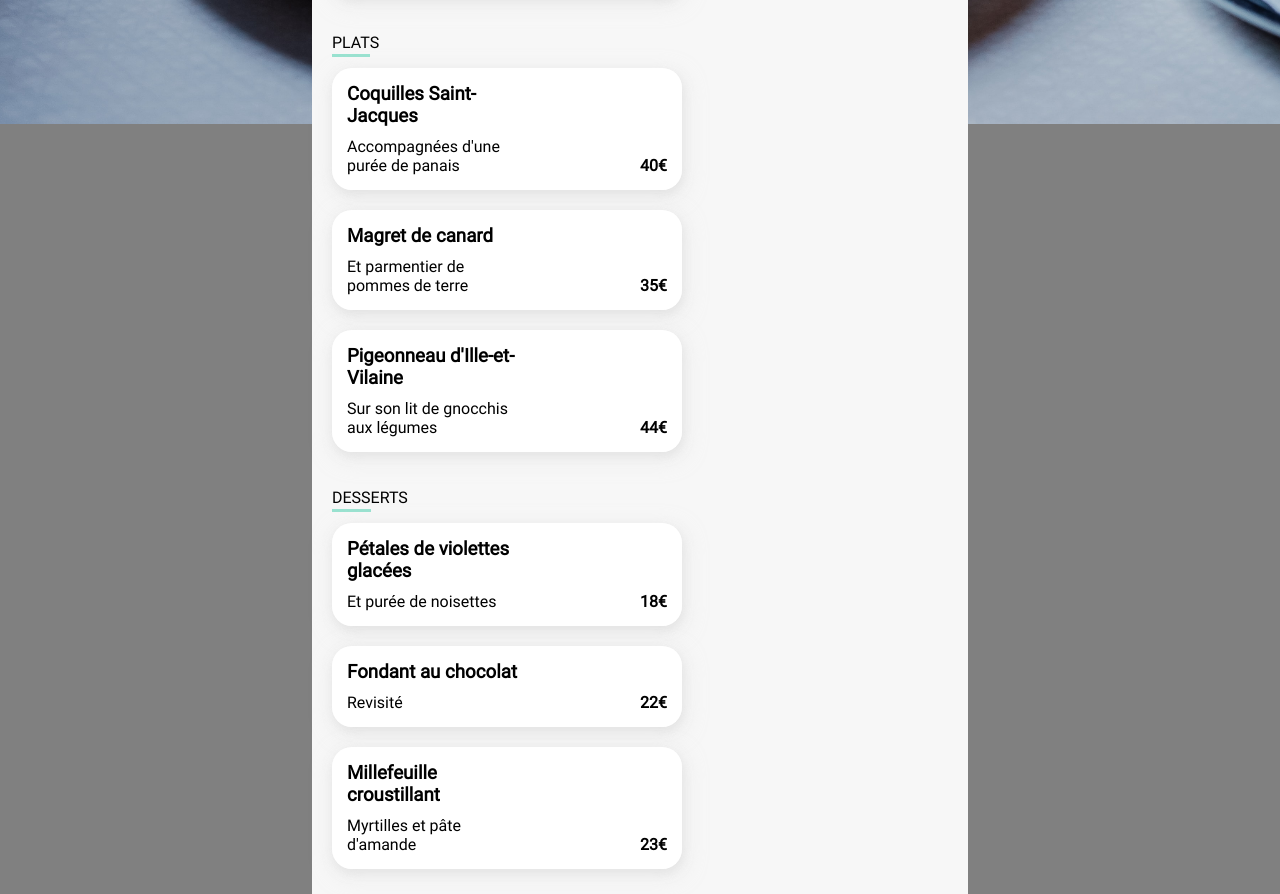
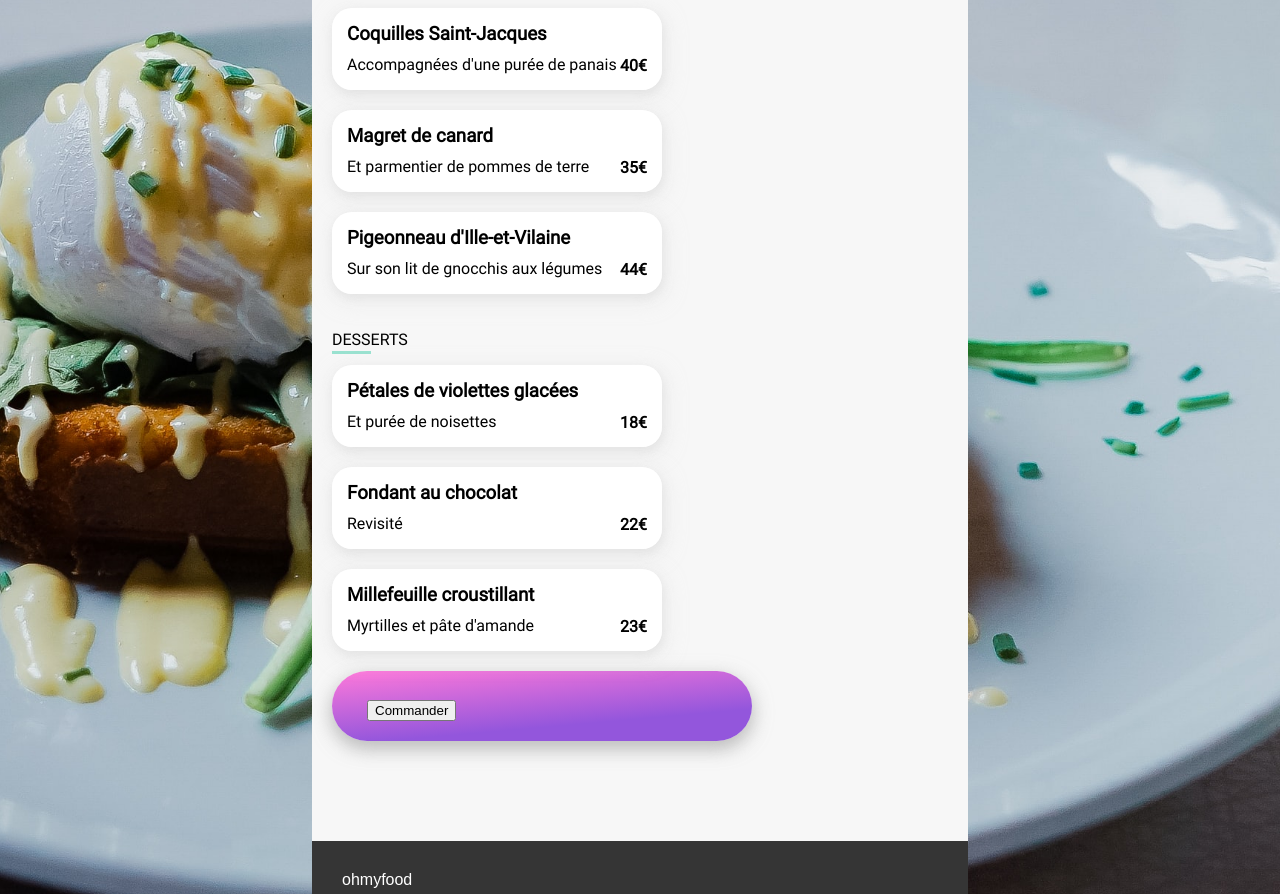
Before and after one commit to RykesZ/Projet_3, a website: page public/pages/menu_a_la_francaise.html in a window 1280 px wide. Shown: the part 890-1784 px from the top of the page. Drawn offline with Linux system fonts and the light colour scheme; a web font is replaced by a local one.

Commit message:
presque encore

```diff
--- a/public/pages/menu_a_la_francaise.html
+++ b/public/pages/menu_a_la_francaise.html
@@ -184,7 +184,9 @@
             </div>
         </div>
 
-
+        <div class="menu__button">
+            <button>Commander</button>
+        </div>
 
     </section>
 
--- a/sass/pages/work.scss
+++ b/sass/pages/work.scss
@@ -46,6 +46,7 @@
                 margin-right: 20px;
                 position: relative;
                 top: 50px;
+                height: 82px;
                 opacity: 1;
                 transform: translateY(-50px);
                 animation-name: slide-up;
@@ -65,13 +66,16 @@
                     border-radius: 20px 20px 20px 20px;
                     overflow: hidden;
                     height: 100%;
+                    width: 330px;
                     cursor: pointer;
                     z-index: 3;
                     &__nom {
-                        text-overflow: ellipsis;
                         padding: 15px;
-                        width: 175px;
+                        width: 300px;
                         h3, p {
+                            overflow: hidden;
+                            white-space: nowrap;
+                            text-overflow: ellipsis;
                             margin: 0;
                         }
                         h3 {
@@ -80,7 +84,8 @@
                     }
                     .animated {
                         display: flex;
-                        position: relative;
+                        position: absolute;
+                        height: 82px;
                         right: -75px;
                         transition: transform 500ms ease-in-out;
                         z-index: 2;
@@ -105,14 +110,42 @@
                             }
                         }
                     }
-                    :hover + .animated {
+                    &:hover .animated {
                         transform: translateX(-75px);
                         & .fa-check-circle {
                             transform: rotateZ(360deg);
                         }
                     }
+                    &:hover &__nom {
+                        animation-name: ellipsis;
+                        animation-duration: 500ms;
+                        animation-fill-mode: both;
+                    }
                 }
             }
+        }
+    }
+    &__button {
+        border-radius: 50px;
+        padding: 35px;
+        padding-top: 20px;
+        padding-bottom: 20px;
+        font-size: 1.6em;
+        box-shadow: 0 8px 16px 0 nth($black-shadow-colours, 1), 0 6px 20px 0 nth($black-shadow-colours, 2);
+        background-image: linear-gradient(175deg, $colour-secondary 0%, $colour-primary 70%);
+        color: white;
+        font-family: 'Roboto';
+        font-weight: 700;
+        border: none;
+        margin-bottom: 80px;
+        width: 350px;
+        align-self: center;
+        cursor: pointer;
+        &:hover {
+            box-shadow: 0 8px 16px 0 darken(nth($black-shadow-colours, 1), 50%), 0 6px 20px 0 darken(nth($black-shadow-colours, 2), 50%);
+            animation-name: animate-gradient;
+            animation-duration: 1000ms;
+            animation-fill-mode: both;
         }
     }
 }
@@ -128,30 +161,52 @@
     }
 }
 
+@keyframes ellipsis {
+    0% {
+        width: 300px;
+    }
+    25% {
+        width: 272.5px;
+    }
+    50% {
+        width: 245px;
+    }
+    75% {
+        width: 217.5px;
+    }
+    100% {
+        width: 190px;
+    }
+}
+
 .bg_a_la_francaise {
     background-image: url(../images/a_la_francaise.jpg);
-    background-size: 110%;
-    background-repeat: no-repeat;;
+    background-size: cover;
+    background-repeat: no-repeat;
     background-position: 50% 75px;
+    height: 110%;
 }
 
 .bg_la_note_enchantee {
     background-image: url(../images/la_note_enchantee.jpg);
-    background-size: 110%;
-    background-repeat: no-repeat;;
+    background-size: cover;
+    background-repeat: no-repeat;
     background-position: 50% 75px;
+    height: 110%;
 }
 
 .bg_la_palette_du_gout {
     background-image: url(../images/la_palette_du_gout.jpg);
-    background-size: 110%;
-    background-repeat: no-repeat;;
+    background-size: cover;
+    background-repeat: no-repeat;
     background-position: 50% 75px;
+    height: 110%;
 }
 
 .bg_le_delice_des_sens {
     background-image: url(../images/le_delice_des_sens.jpg);
-    background-size: 110%;
-    background-repeat: no-repeat;;
+    background-size: cover;
+    background-repeat: no-repeat;
     background-position: 50% 75px;
+    height: 110%;
 }
```
Also changed, not shown: public/css/style.css, 1 other file.
